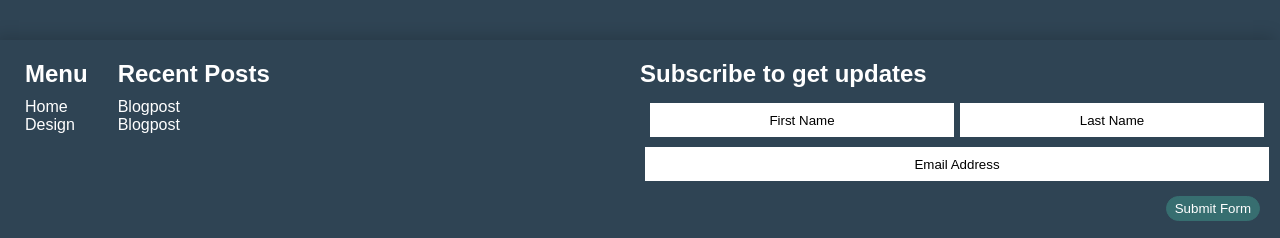
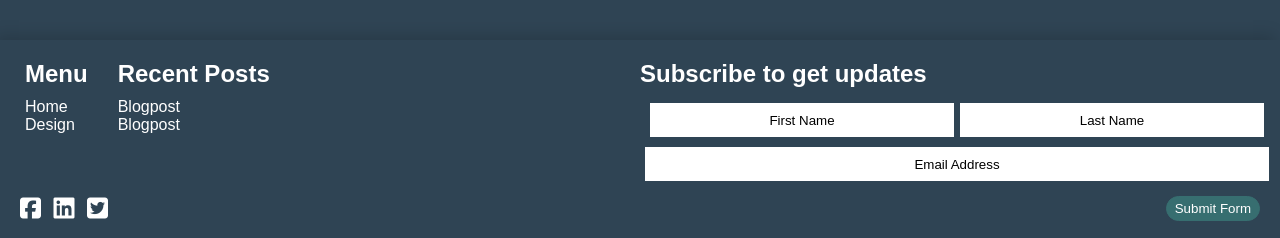
Before and after one commit to fletcherdeal92/fletcherdeal92.github.io, a plain HTML site: page design.html in a window 1280 px wide. Shown: the part 604-842 px from the top of the page. Drawn offline with Linux system fonts and the light colour scheme; a web font is replaced by a local one.

Commit message:
fixed CSS - added social icons to footer

```diff
--- a/css/main.css
+++ b/css/main.css
@@ -74,7 +74,7 @@ footer h2 {
 
 .footer-nav {
     grid-column: 1 / span 3;
-    grid-row: 1 /span 2;
+    grid-row: 1 /span 1;
 }
 
 .nav-flex {
@@ -84,6 +84,17 @@ footer h2 {
 
 .nav-flex ul {
     margin-right: 20px;
+}
+
+.footer-social {
+    grid-column: 1 / span 1;
+    grid-row: 2 / span 1;
+    align-self: end;
+}
+
+.fab {
+    font-size: 1.5em;
+    margin-right: 8px;
 }
 
 /* Form Styling */
--- a/design.html
+++ b/design.html
@@ -3,9 +3,11 @@
 <head>
     <meta charset="UTF-8">
     <meta name="viewport" content="width=device-width, initial-scale=1.0">
-
+    <!-- Add Typekit for fonts -- add FontAwesome for social icons -->
     <link rel="stylesheet" href="https://use.typekit.net/llx2tyk.css">
-    <link rel="stylesheet" type="text/css" href="/css/main.css">
+    <script src="https://kit.fontawesome.com/116d365eda.js" crossorigin="anonymous"></script>
+    <!-- Add Custom CSS -->
+    <link rel="stylesheet" type="text/css" href="css/main.css">
 
     <title>Design System</title>
 </head>
@@ -76,6 +78,11 @@
                 </ul>
             </div>
         </div>
+        <div class="footer-social">
+            <i class="fab fa-facebook-square"></i>
+            <i class="fab fa-linkedin"></i>
+            <i class="fab fa-twitter-square"></i>
+        </div>
         <form id="subscribe" action="submit">
             <h2>Subscribe to get updates</h2>
             <ul class="form-name">
```
Also changed, not shown: blogpost.html (+9 -2 lines), index.html (+10 -3 lines).
